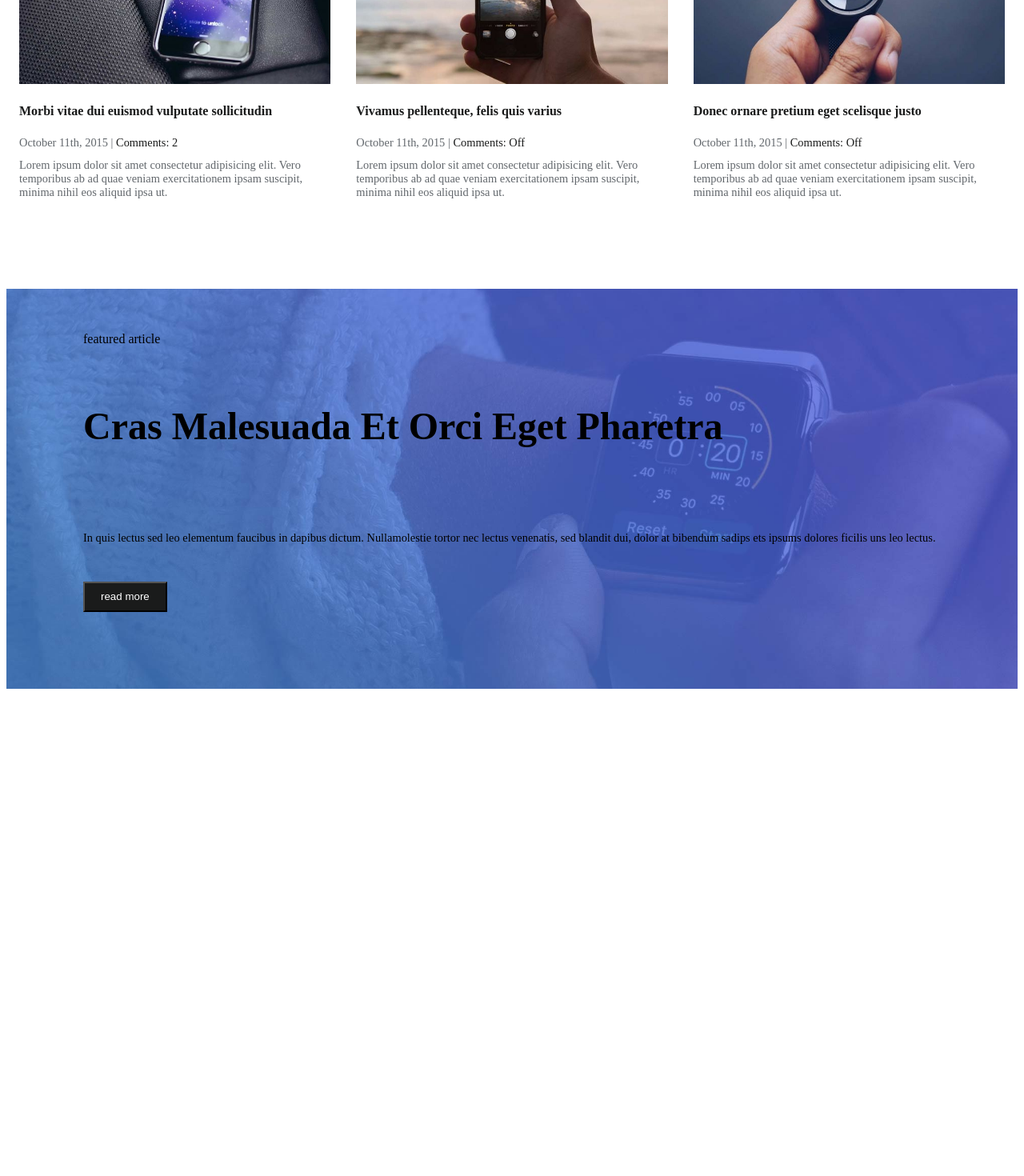
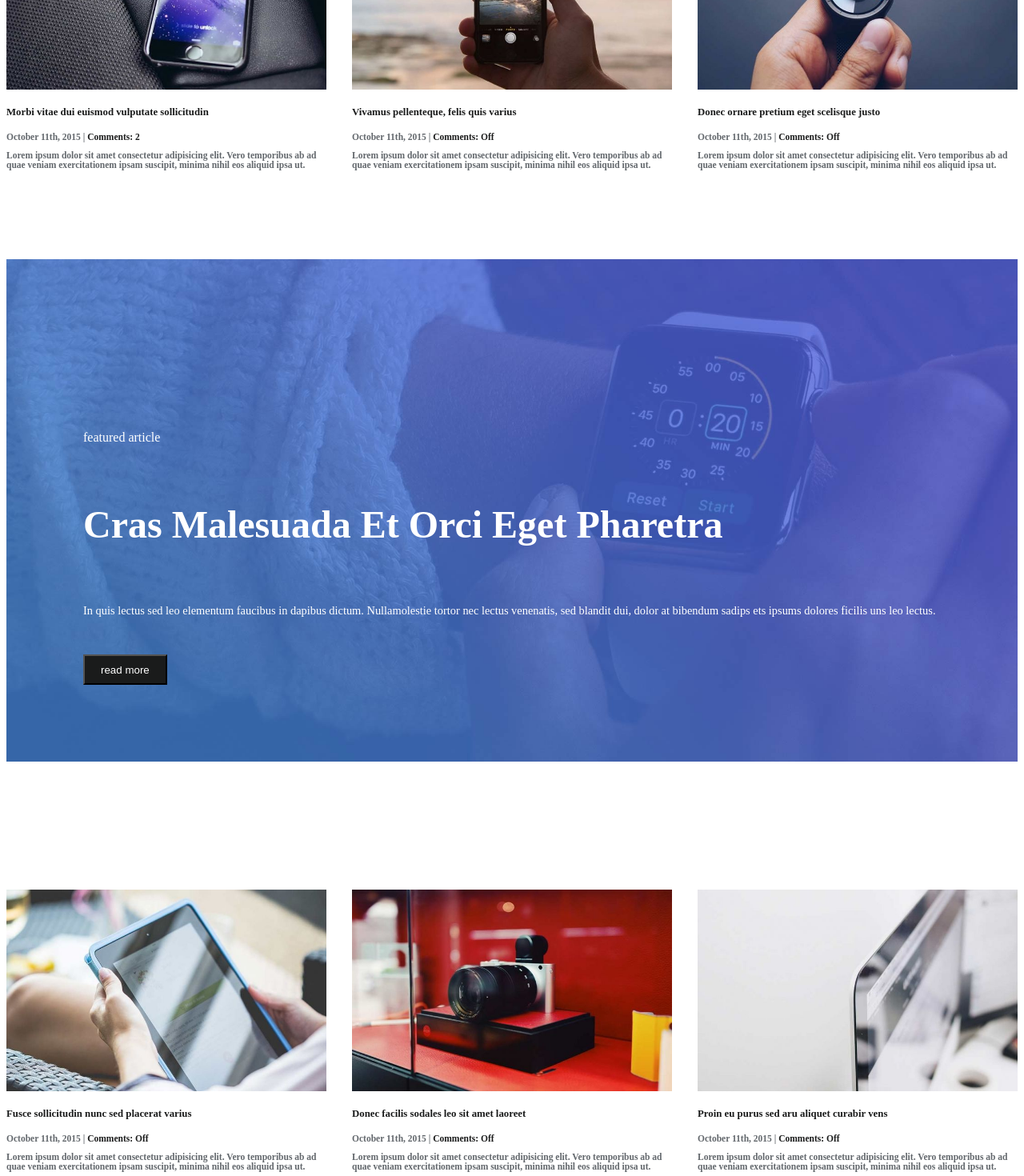
Before and after one commit to GianfrancoGhiani/proj-html-vuejs, a Vue app: page / in a window 1280 px wide. Shown: the part 1380-2850 px from the top of the page at 80% size. Before the commit the page ends 2273 px from the top, so only its background shows below. Built offline with nearby package versions, Linux system fonts and the light colour scheme; the HTML template or start-up script is replaced by a standard one.

Commit message:
news section completed

```diff
--- a/src/assets/store.js
+++ b/src/assets/store.js
@@ -13,7 +13,8 @@ export const store = reactive({
         '<i class="fa-solid fa-file-lines"></i>', '<i class="fa-brands fa-apple"></i>', '<i class="fa-brands fa-windows"></i>', '<i class="fa-brands fa-android"></i>', '<i class="fa-solid fa-mug-saucer"></i>', '<i class="fa-solid fa-cubes"></i>', '<i class="fa-solid fa-laptop"></i>', '<i class="fa-solid fa-wrench"></i>'
     ],
     products:{
-        mobilePhone:{
+        news1: {
+            mobilePhone:{
             url: '/img/post_feat_img_25-700x441.jpg',
             name:'Morbi vitae dui euismod vulputate sollicitudin',
             date: 'October 11th, 2015',
@@ -33,6 +34,29 @@ export const store = reactive({
             date: 'October 11th, 2015',
             comments_counter: 'Off',
             description:'Lorem ipsum dolor sit amet consectetur adipisicing elit. Vero temporibus ab ad quae veniam exercitationem ipsam suscipit, minima nihil eos aliquid ipsa ut.'
+        }},
+        news2:{
+            tablet:{
+                url: '/img/post_feat_img_22-700x441.jpg',
+                name:'Fusce sollicitudin nunc sed placerat varius',
+                date: 'October 11th, 2015',
+                comments_counter: 'Off',
+                description:'Lorem ipsum dolor sit amet consectetur adipisicing elit. Vero temporibus ab ad quae veniam exercitationem ipsam suscipit, minima nihil eos aliquid ipsa ut.'
+            },
+            photo:{
+                url: '/img/post_feat_img_21-700x441.jpg',
+                name:'Donec facilis sodales leo sit amet laoreet',
+                date: 'October 11th, 2015',
+                comments_counter: 'Off',
+                description:'Lorem ipsum dolor sit amet consectetur adipisicing elit. Vero temporibus ab ad quae veniam exercitationem ipsam suscipit, minima nihil eos aliquid ipsa ut.'
+            },
+            thinMonitor:{
+                url: '/img/post_feat_img_20-700x441.jpg',
+                name:'Proin eu purus sed aru aliquet curabir vens',
+                date: 'October 11th, 2015',
+                comments_counter: 'Off',
+                description:'Lorem ipsum dolor sit amet consectetur adipisicing elit. Vero temporibus ab ad quae veniam exercitationem ipsam suscipit, minima nihil eos aliquid ipsa ut.'
+            }
         }
 
     },
--- a/src/assets/style/general.scss
+++ b/src/assets/style/general.scss
@@ -17,7 +17,6 @@ $fa-font-path: '../webfonts';
 }
 body{
     font-family: 'Fira Sans', sans-serif;
-    // background-color: $grey;
     color: $white;
     letter-spacing: .13rem;
 }
--- a/src/components/MainComponent.vue
+++ b/src/components/MainComponent.vue
@@ -7,9 +7,6 @@
     </section>
     <section>
         <SecondSecComponent />
-    </section>
-    <section>
-        <EmphasizedComponent toph="featured article" h="cras malesuada et orci eget pharetra" :pIn="p" />
     </section>
 
 </template>
@@ -22,13 +19,13 @@ import SecondSecComponent from './sub/SecondSecComponent.vue';
 import JumboComponent from './sub/JumboComponent.vue';
 import EmphasizedComponent from './sub/EmphasizedComponent.vue';
 import { store } from '../assets/store.js'
+import SCardComponent from './sub/SCardComponent.vue';
 export default {
     name: "MainComponent",
-    components: { JumboComponent, FirstSecComponent, SecondSecComponent, EmphasizedComponent },
+    components: { JumboComponent, FirstSecComponent, SecondSecComponent, EmphasizedComponent, SCardComponent },
     data() {
         return {
             store,
-            p: 'In quis lectus sed leo elementum faucibus in dapibus dictum. Nullamolestie tortor nec lectus venenatis, sed blandit dui, dolor at bibendum sadips ets ipsums dolores ficilis uns leo lectus.'
 
         }
     },
--- a/src/components/sub/EmphasizedComponent.vue
+++ b/src/components/sub/EmphasizedComponent.vue
@@ -32,6 +32,7 @@ export default {
 @use '../../assets/style/partials/mixin.scss' as*;
 
 .container {
+    color: $white;
     min-height: 500px;
     height: 50vh;
     background-image: url('/img/featured_article_1_bg.jpg');
@@ -50,7 +51,7 @@ export default {
 
         h2 {
             font-size: 3rem;
-            padding: 2rem 0;
+            padding-top: 2rem;
 
             text-transform: capitalize;
         }
--- a/src/components/sub/SCardComponent.vue
+++ b/src/components/sub/SCardComponent.vue
@@ -35,6 +35,12 @@ export default {
     width: calc(100% / 3);
     padding: 1rem;
     text-align: left;
+    font-size: .8rem;
+    color: $dark;
+
+    .name {
+        font-weight: 800;
+    }
 
     img {
         max-width: 100%;
@@ -43,7 +49,7 @@ export default {
     .details {
         font-size: 90%;
         color: $grey;
-        font-weight: 500;
+        font-weight: 600;
 
         .date {
             margin-bottom: .7rem;
--- a/src/components/sub/SecondSecComponent.vue
+++ b/src/components/sub/SecondSecComponent.vue
@@ -7,25 +7,36 @@
                 <LineBreakComponent />
             </div>
             <div class="card-list">
-                <SCardComponent v-for="(news, index) in store.products" :key="index" :elem=news />
+                <SCardComponent v-for="(news, index) in store.products.news1" :key="index" :elem=news />
             </div>
         </div>
-
+        <div class="sec-part">
+            <EmphasizedComponent toph="featured article" h="cras malesuada et orci eget pharetra" :pIn="p" />
+            <div class="container">
+                <div class="card-list">
+                    <SCardComponent v-for="(news, index) in store.products.news2" :key="index" :elem="news" />
+                </div>
+            </div>
+        </div>
     </section>
 </template>
 
 <script>
 import LineBreakComponent from './LineBreakComponent.vue';
 import SCardComponent from './SCardComponent.vue';
+import EmphasizedComponent from './EmphasizedComponent.vue';
+
 import { store } from '../../assets/store';
 
 
 export default {
     name: "SecondSecComponent",
-    components: { LineBreakComponent, SCardComponent },
+    components: { LineBreakComponent, SCardComponent, EmphasizedComponent },
     data() {
         return {
             store,
+            p: 'In quis lectus sed leo elementum faucibus in dapibus dictum. Nullamolestie tortor nec lectus venenatis, sed blandit dui, dolor at bibendum sadips ets ipsums dolores ficilis uns leo lectus.'
+
         }
     },
 }
@@ -36,9 +47,9 @@ export default {
 @use '../../assets/style/partials/mixin' as*;
 
 .container {
-    color: $dark;
+
     padding: 4rem 0;
-    text-align: center;
+
 
     .head {
         @include flexcol;
@@ -51,7 +62,9 @@ export default {
     }
 
     .card-list {
+        margin: 0 -1rem;
         @include flexrow;
+        align-items: flex-start;
         padding-top: 3rem;
     }
 }
```
